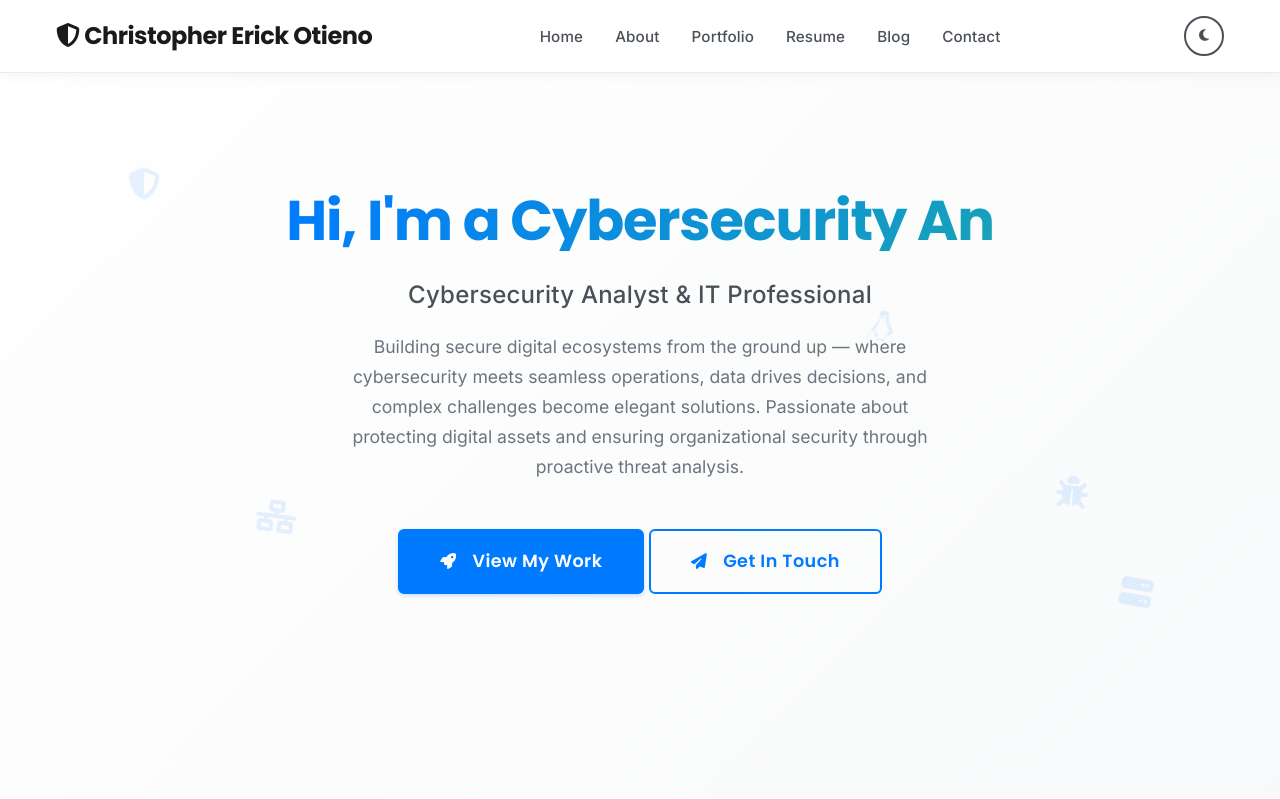
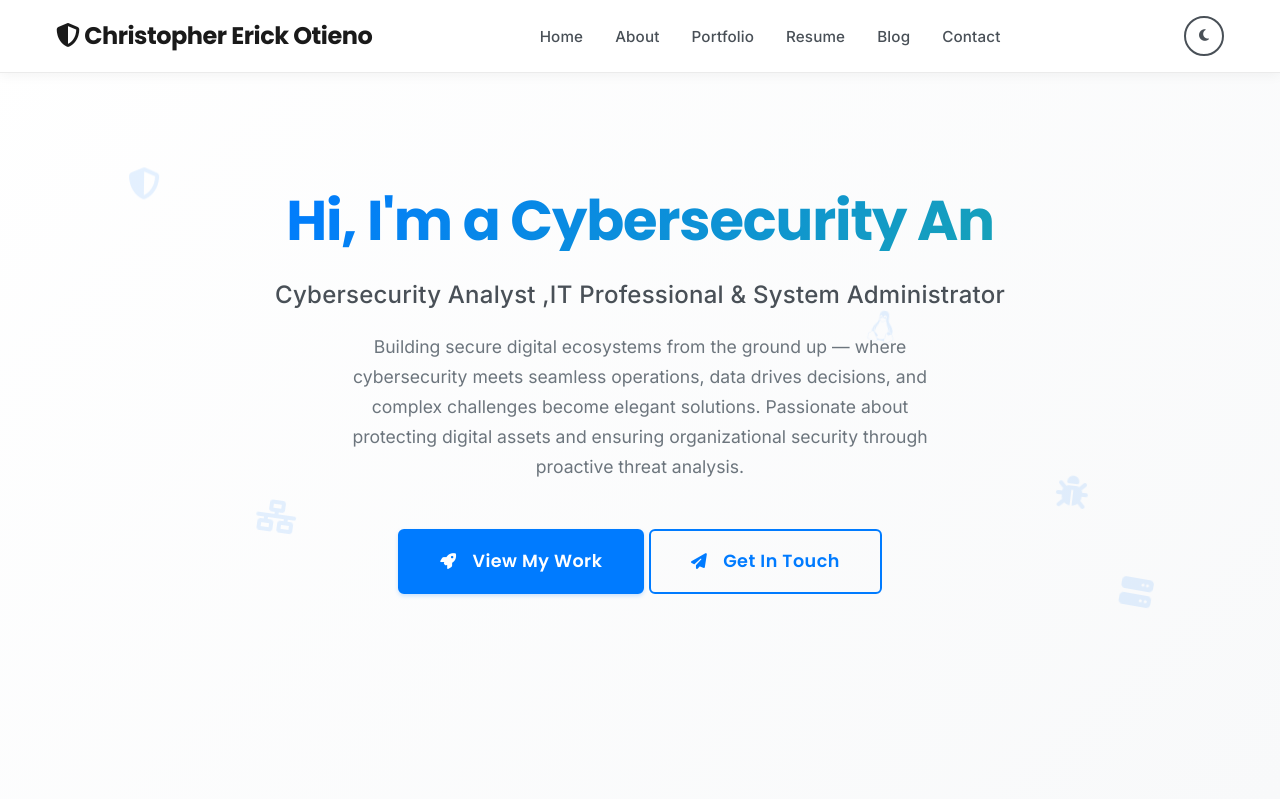
Before and after one commit to Christopher-Erick/Portfolio-website, a Django app: page / in a window 1280 px wide. Shown: the top 799 px of the page. Run offline with Django 5.2, Linux system fonts and the light colour scheme; data that the repository does not hold is empty.

Commit message:
Update social media URLs and professional titles: GitHub (Christopher-Erick), TryHackMe (erikchris54), HackTheBox (ChristopherErick); Add System Administrator to professional titles; Add margin-bottom to social contact CSS

```diff
--- a/static/css/style.css
+++ b/static/css/style.css
@@ -984,6 +984,7 @@ a:hover {
     border-radius: var(--border-radius-lg);
     box-shadow: var(--shadow);
     border: 1px solid rgba(0, 0, 0, 0.1);
+    margin-bottom: 1rem;
 }
 
 [data-theme="dark"] .social-contact {
--- a/templates/base.html
+++ b/templates/base.html
@@ -105,10 +105,10 @@
         "jobTitle": "Cybersecurity Analyst, System Administrator",
         "url": "{{ request.build_absolute_uri }}",
         "sameAs": [
-            "{{ GITHUB_URL|default:"https://github.com/christopher" }}",
+            "{{ GITHUB_URL|default:"https://github.com/Christopher-Erick" }}",
             "https://www.linkedin.com/in/christopher-erick-otieno",
-            "{{ TRYHACKME_URL|default:"https://tryhackme.com" }}",
-            "{{ HACKTHEBOX_URL|default:"https://hackthebox.com" }}",
+            "{{ TRYHACKME_URL|default:"https://tryhackme.com/p/erikchris54" }}",
+            "{{ HACKTHEBOX_URL|default:"https://app.hackthebox.com/users/ChristopherErick" }}",
             "{{ EMAIL_URL|default:"mailto:erikchris54@gmail.com" }}"
         ],
         "knowsAbout": ["Cybersecurity", "Penetration Testing", "Vulnerability Assessment", "SIEM", "Incident Response", "Python", "Django", "JavaScript"],
--- a/templates/main/home.html
+++ b/templates/main/home.html
@@ -11,9 +11,9 @@
     <div class="container">
         <div class="hero-content fade-in">
             <h1 class="hero-title">
-                Hi, I'm <span class="typing-text" data-texts="Christopher Erick,a Cybersecurity Analyst,a Security Expert,an IT Professional">Christopher Erick</span>
+                Hi, I'm <span class="typing-text" data-texts="Christopher Erick,a Cybersecurity Analyst,a Security Expert,an IT Professional,a System Administrator">Christopher Erick</span>
             </h1>
-            <p class="hero-subtitle">Cybersecurity Analyst & IT Professional</p>
+            <p class="hero-subtitle">Cybersecurity Analyst ,IT Professional & System Administrator</p>
             <p class="hero-description">
                 Building secure digital ecosystems from the ground up — where cybersecurity meets seamless operations,
                 data drives decisions, and complex challenges become elegant solutions. Passionate about protecting
```
